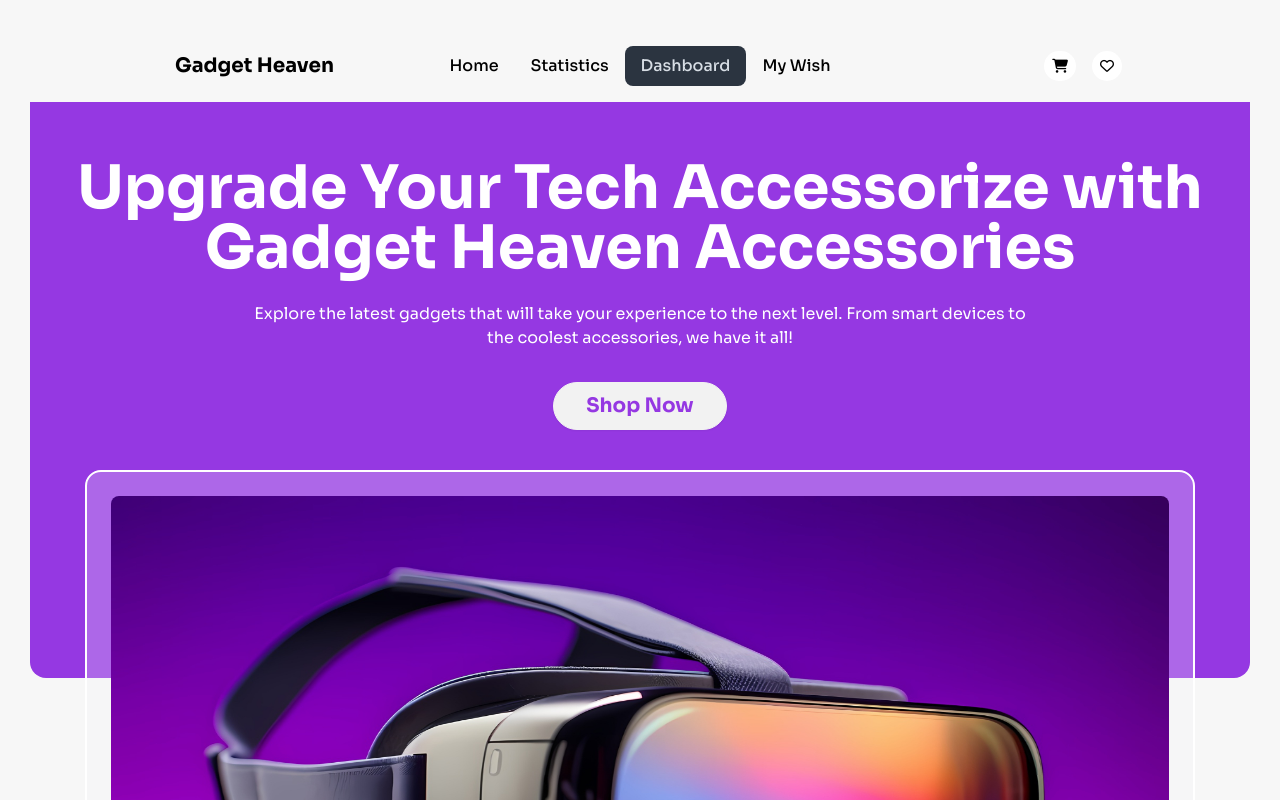
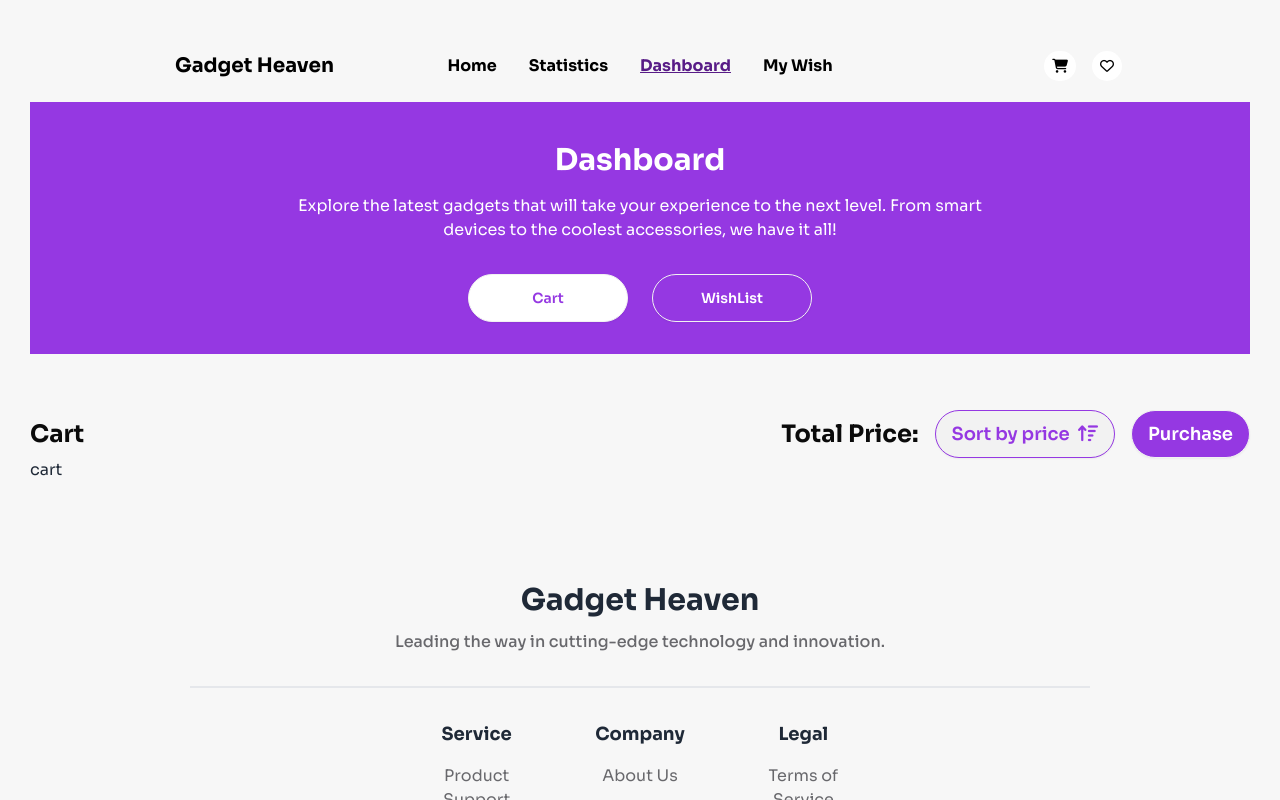
Before and after one commit to Toha-Hossain28/GadgetHeaven, a React (Vite) app: page /dashboard in a window 1280 px wide. Shown: the top 800 px of the page. Built offline with nearby package versions, Linux system fonts and the light colour scheme.

Commit message:
dashboard added

```diff
--- /dev/null
+++ b/src/Layouts/DashboardLayout.jsx
@@ -0,0 +1,66 @@
+import { NavLink, Outlet, useLocation } from "react-router-dom";
+import NavBar from "../components/NavBar";
+import Footer from "../components/Footer";
+
+function DashboardLayout() {
+  const { pathname } = useLocation();
+  // console.log(location);
+  return (
+    <div className="max-w-[1600px] border-x-[30px] border-t-[30px]  border-transparent mx-auto">
+      <NavBar />
+      <div className="bg-[#9538E2] text-white text-center pt-10">
+        <h3 className="font-bold text-3xl">Dashboard</h3>
+        <p className="font-normal text-base w-3/5 mx-auto mt-4">
+          Explore the latest gadgets that will take your experience to the next
+          level. From smart devices to the coolest accessories, we have it all!
+        </p>
+        <div className="flex gap-6 justify-center mt-8 pb-8">
+          <NavLink
+            to="/dashboard"
+            className={
+              pathname === "/dashboard"
+                ? "bg-white text-[#9538E2] px-4 py-2 rounded-full w-40 btn outline-none"
+                : "bg-[#9538E2] text-white px-4 py-2 rounded-full w-40 btn outline-none"
+            }
+          >
+            Cart
+          </NavLink>
+          <NavLink
+            to="/dashboard/wishlist"
+            className={
+              pathname === "/dashboard/wishlist"
+                ? "bg-white text-[#9538E2] px-4 py-2 rounded-full w-40 btn outline-none"
+                : "bg-[#9538E2] text-white px-4 py-2 rounded-full w-40 btn outline-none"
+            }
+          >
+            WishList
+          </NavLink>
+        </div>
+      </div>
+      <div className="flex mt-14 justify-between items-center">
+        <div className="font-bold text-2xl text-[#0B0B0B]">
+          {pathname == "/dashboard" ? "Cart" : "Wishlist"}
+        </div>
+        <div
+          className={`flex items-center gap-4  ${
+            pathname !== "/dashboard" ? "hidden" : ""
+          }`}
+        >
+          <p className="font-bold text-2xl text-[#0B0B0B]">Total Price:</p>
+          <button className="btn rounded-full border-[#9538E2] font-semibold text-lg text-[#9538E2]">
+            Sort by price <i className="fa-solid fa-arrow-up-wide-short"></i>
+          </button>
+          <button className="btn rounded-full bg-[#9538E2] font-semibold text-lg text-white">
+            Purchase
+          </button>
+        </div>
+      </div>
+      <div>
+        <Outlet />
+      </div>
+      <Footer />
+    </div>
+  );
+}
+
+export default DashboardLayout;
--- a/src/Pages/CategoryPage.jsx
+++ b/src/Pages/CategoryPage.jsx
@@ -23,7 +23,7 @@
             </div>
             <div className="grid place-items-center">
               <NavLink
-                to={"/Laptop"}
+                to={"categories/Laptop"}
                 className={({ isActive }) =>
                   isActive
                     ? "bg-[#9538E2] rounded-full py-3 px-6 text-center w-full text-white"
@@ -35,7 +35,7 @@
             </div>
             <div className="grid place-items-center">
               <NavLink
-                to={"/Tablet"}
+                to={"categories/Tablet"}
                 className={({ isActive }) =>
                   isActive
                     ? "bg-[#9538E2] rounded-full py-3 px-6 text-center w-full text-white"
@@ -47,7 +47,7 @@
             </div>
             <div className="grid place-items-center">
               <NavLink
-                to={"/Smartphone"}
+                to={"categories/Smartphone"}
                 className={({ isActive }) =>
                   isActive
                     ? "bg-[#9538E2] rounded-full py-3 px-6 text-center w-full text-white"
@@ -59,7 +59,7 @@
             </div>
             <div className="grid place-items-center">
               <NavLink
-                to={"/Smartwatch"}
+                to={"categories/Smartwatch"}
                 className={({ isActive }) =>
                   isActive
                     ? "bg-[#9538E2] rounded-full py-3 px-6 text-center w-full text-white"
@@ -71,7 +71,7 @@
             </div>
             <div className="grid place-items-center">
               <NavLink
-                to={"/Macbook"}
+                to={"categories/Macbook"}
                 className={({ isActive }) =>
                   isActive
                     ? "bg-[#9538E2] rounded-full py-3 px-6 text-center w-full text-white"
@@ -83,7 +83,7 @@
             </div>
             <div className="grid place-items-center">
               <NavLink
-                to={"/Ipad"}
+                to={"categories/Ipad"}
                 className={({ isActive }) =>
                   isActive
                     ? "bg-[#9538E2] rounded-full py-3 px-6 text-center w-full text-white"
--- a/src/Pages/ProductDetails.jsx
+++ b/src/Pages/ProductDetails.jsx
@@ -12,7 +12,7 @@
   const product = data.filter((product) => product.product_id === productId);
   // console.log(product);
   return (
-    <>
+    <div className="max-w-[1600px] border-x-[30px] border-t-[30px]  border-transparent mx-auto">
       <NavBar />
       <div className="bg-[#9538E2] text-center pt-8">
         <h3 className="font-bold text-[32px] text-white">Product Details</h3>
@@ -25,7 +25,7 @@
         <DetailProductCard product={product} />
       </div>
       <Footer />
-    </>
+    </div>
   );
 }
 
--- a/src/components/Banner.jsx
+++ b/src/components/Banner.jsx
@@ -1,7 +1,16 @@
 import { useLocation } from "react-router-dom";
+import { useState, useEffect } from "react";
 
 function Banner() {
-  // const { pathname } = useLocation();
+  const { pathname } = useLocation();
+  const [showImg, setShowImg] = useState(false);
+  useEffect(() => {
+    if (pathname === "/" || pathname.includes("/categories")) {
+      setShowImg(true);
+    } else {
+      setShowImg(false);
+    }
+  }, [pathname]);
   return (
     <>
       <div className="hero bg-[#9538E2] min-h-[300px] pb-[200px] pt-10 rounded-b-box">
@@ -22,7 +31,9 @@
         </div>
       </div>
       <div
-        className={`max-w-[1110px] mx-auto rounded-box h-[610px] p-6 border-2 border-white bg-gray-100 relative -top-52 bg-opacity-25`}
+        className={`max-w-[1110px] mx-auto rounded-box h-[610px] p-6 border-2 border-white bg-gray-100 relative -top-52 bg-opacity-25 ${
+          showImg ? "" : "hidden"
+        }`}
       >
         <div className="w-full h-full">
           <img src="./banner.jpg" alt="" className="w-full h-full rounded-lg" />
--- a/src/components/NavBar.jsx
+++ b/src/components/NavBar.jsx
@@ -5,10 +5,9 @@
   // console.log(pathname);
   return (
     <div
-      className={`navbar
-      ${pathname == "/" ? "bg-[#9538E2]" : "text-black"}
-      }
-      rounded-t-box px-32`}
+      className={`navbar rounded-t-box px-32 ${
+        pathname == "/" ? "bg-[#9538E2] text-white" : "text-black"
+      }`}
     >
       <div className="navbar-start">
         <div className="dropdown">
@@ -32,14 +31,7 @@
             tabIndex={0}
             className="menu menu-sm dropdown-content bg-base-100 rounded-box z-[1] mt-3 w-52 p-2 shadow"
           >
-            <NavLink
-              to={"/"}
-              className={({ isActive }) =>
-                isActive ? "underline text-purple-400" : ""
-              }
-            >
-              Home
-            </NavLink>
+            <NavLink to={"/"}>Home</NavLink>
             <NavLink
               to={"/statistics"}
               className={({ isActive }) => (isActive ? "underline" : "")}
@@ -62,34 +54,51 @@
             </NavLink>
           </div>
         </div>
-        <Link
-          to={"/"}
-          className={`${
-            pathname == "/"
-              ? "btn btn-ghost text-xl font-bold text-white"
-              : "text-black btn btn-ghost text-xl font-bold"
-          }`}
-        >
+        <Link to={"/"} className={`btn btn-ghost text-xl font-bold`}>
           Gadget Heaven
         </Link>
       </div>
       <div className="navbar-center hidden lg:flex">
-        <ul
-          className={`menu menu-horizontal px-1 text-base font-medium ${
-            pathname == "/" ? "text-white" : "text-black"
-          }`}
-        >
+        <ul className={`menu menu-horizontal px-1 text-base font-bold`}>
           <li>
-            <NavLink to={"/"}>Home</NavLink>
+            <NavLink
+              to={"/"}
+              className={({ isActive }) =>
+                isActive ? "underline text-purple-900 " : ""
+              }
+            >
+              Home
+            </NavLink>
           </li>
           <li>
-            <NavLink to={"/statistics"}>Statistics</NavLink>
+            <NavLink
+              to={"/statistics"}
+              className={({ isActive }) =>
+                isActive ? "underline text-purple-900" : ""
+              }
+            >
+              Statistics
+            </NavLink>
           </li>
           <li>
-            <NavLink to={"/dashboard"}>Dashboard</NavLink>
+            <NavLink
+              to={"/dashboard"}
+              className={({ isActive }) =>
+                isActive ? "underline text-purple-900" : ""
+              }
+            >
+              Dashboard
+            </NavLink>
           </li>
           <li>
-            <NavLink to={"/myWish"}>My Wish</NavLink>
+            <NavLink
+              to={"/myWish"}
+              className={({ isActive }) =>
+                isActive ? "underline text-purple-900" : ""
+              }
+            >
+              My Wish
+            </NavLink>
           </li>
         </ul>
       </div>
```
Also changed, not shown: src/routes/Routes.jsx (+24 -13 lines).
